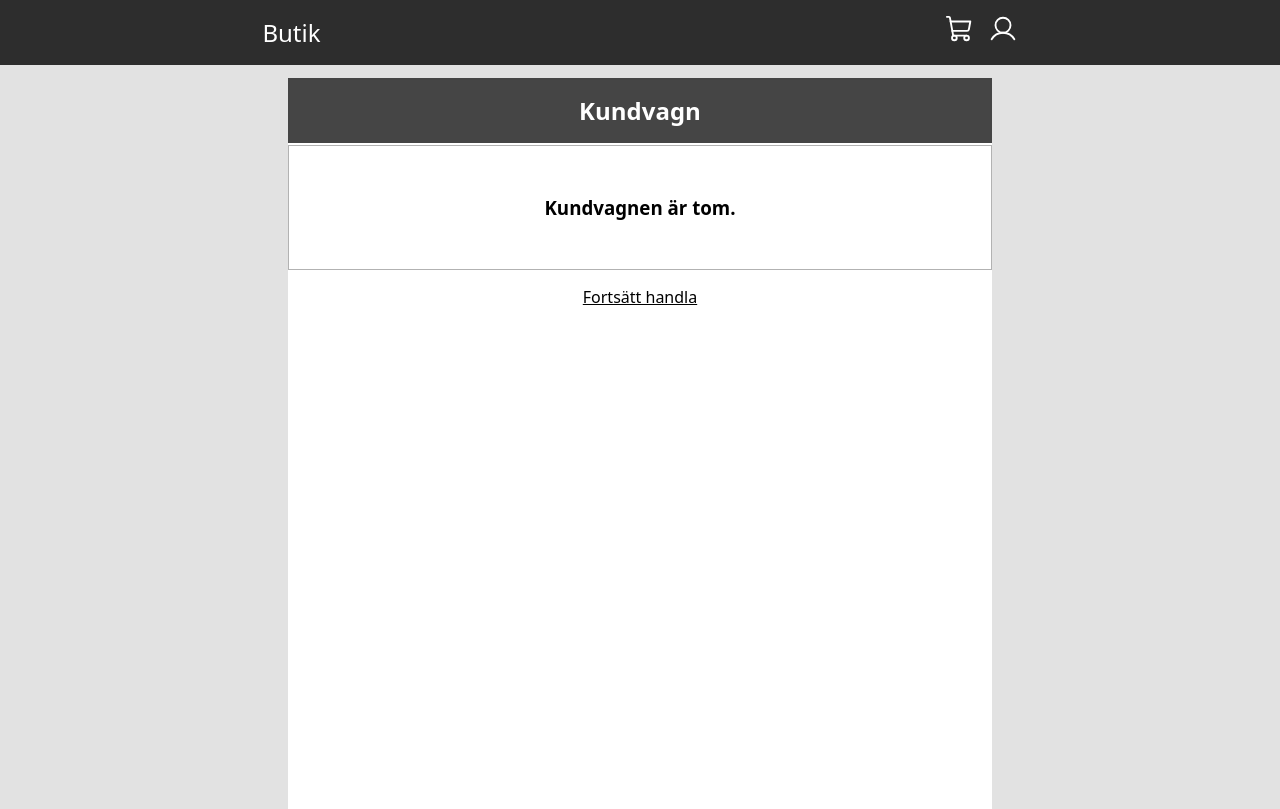
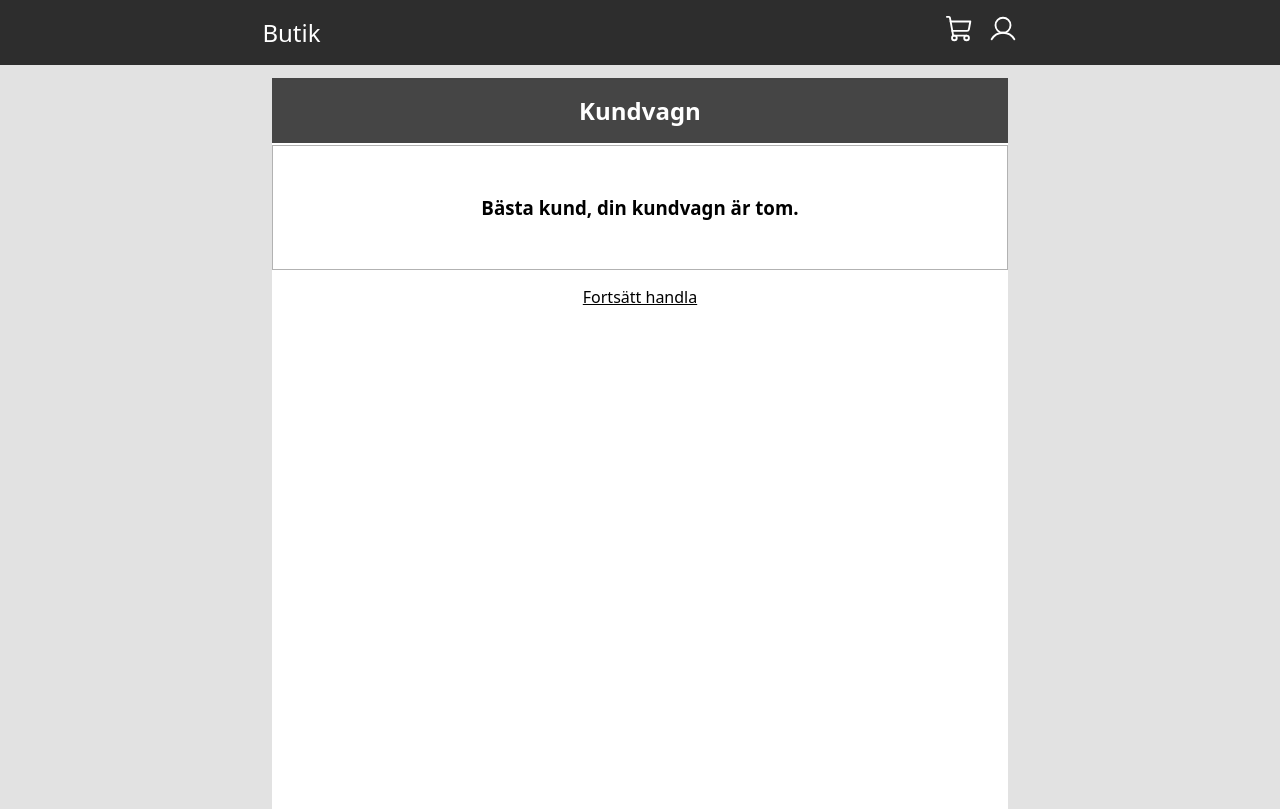
Before and after one commit to sebbejuh/Frontend-Webshop, a React app: page /webshop-ts/cart in a window 1280 px wide. Built offline with nearby package versions, Linux system fonts and the light colour scheme; the HTML template or start-up script is replaced by a standard one.

Commit message:
small styling and text changes

```diff
--- a/src/assets/_cart.scss
+++ b/src/assets/_cart.scss
@@ -80,7 +80,7 @@
 
 @media (min-width: 650px) {
   .cart-item {
-    min-width: 55vw;
+    min-width: 57.5vw;
   }
 }
 
--- a/src/views/Cart.tsx
+++ b/src/views/Cart.tsx
@@ -41,7 +41,7 @@ const Cart = () => {
           <button onClick={() => addToOrder()}> Beställ </button>
         </div>//else
         : <li className='cart-item'>
-          <h3>Kundvagnen är tom.</h3>
+          <h3>Bästa kund, din kundvagn är tom.</h3>
           </li>}
       <Link className="shop-link" to='/webshop-ts/'>Fortsätt handla</Link>
     </section>
```
